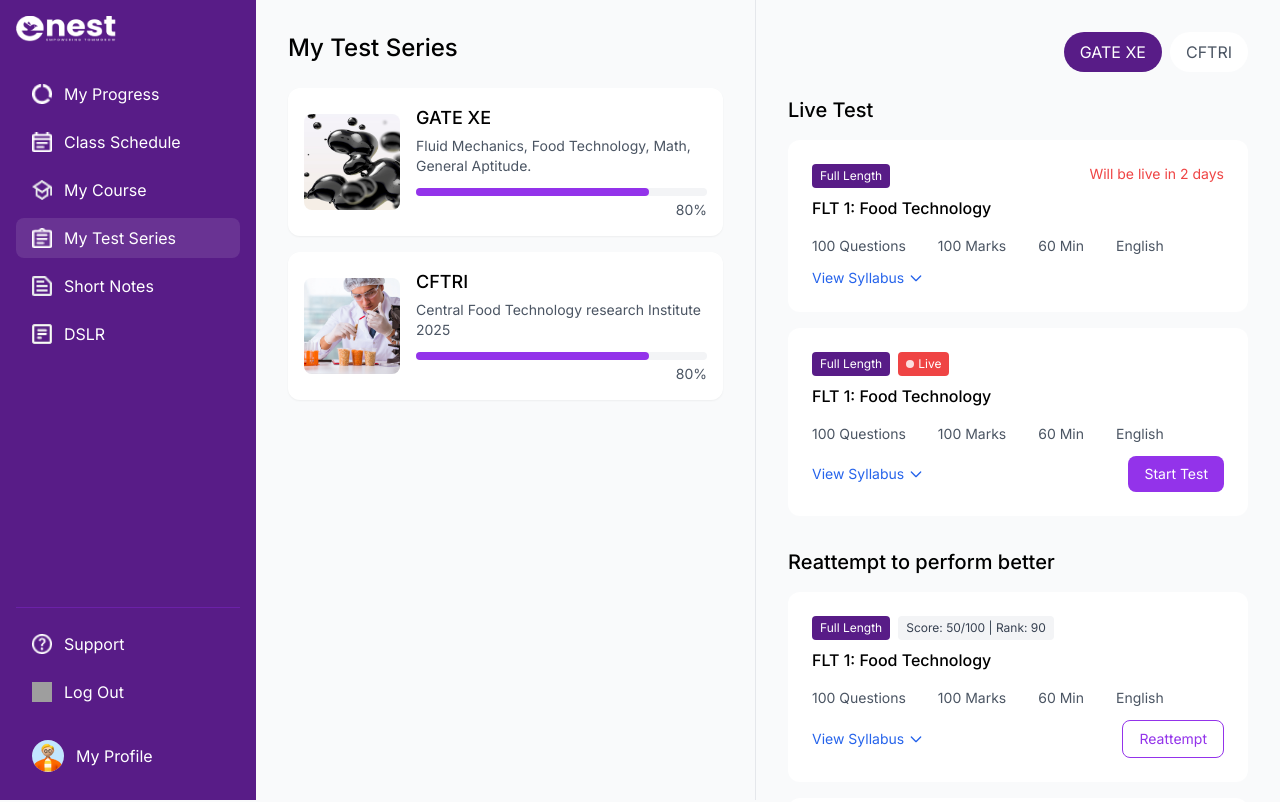
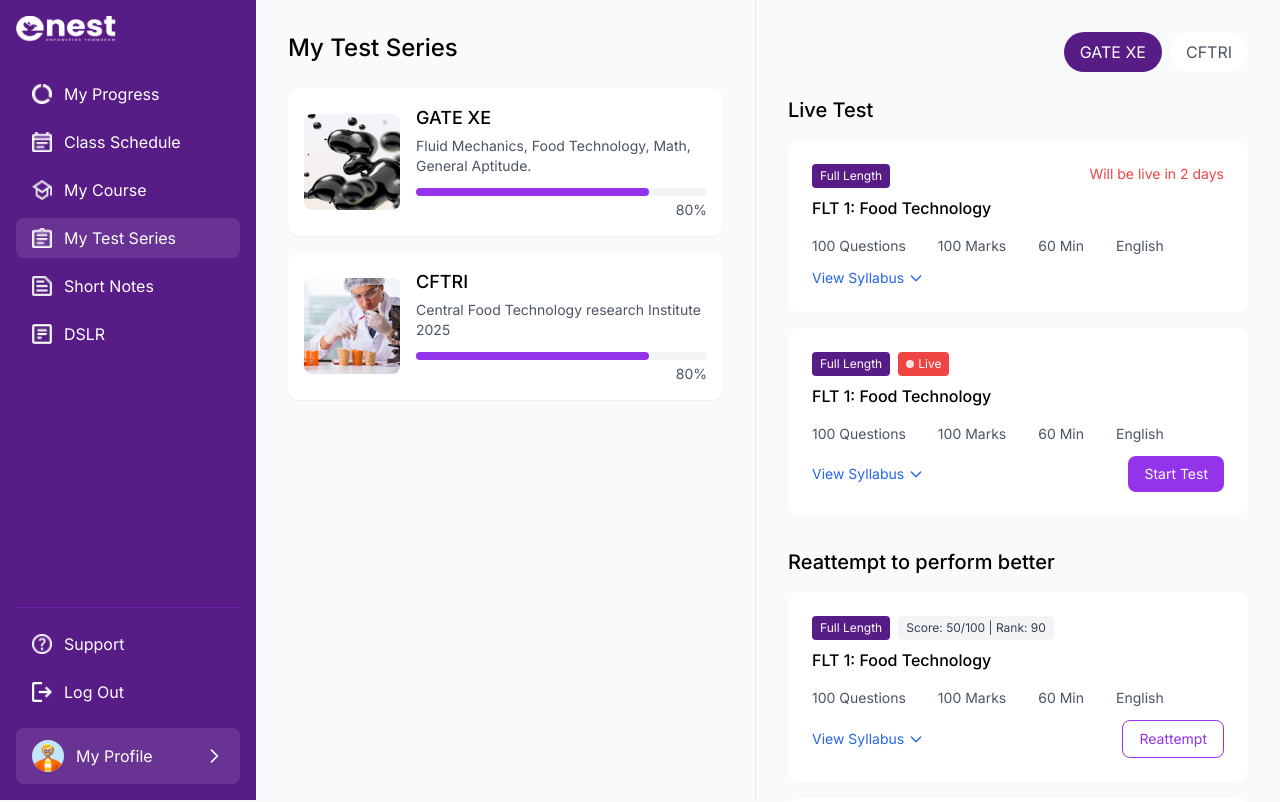
Before and after one commit to ThatRandomGuy09/Next-Assignment, a Next.js app: page / in a window 1280 px wide. Shown: the top 802 px of the page. Built offline with nearby package versions, Linux system fonts and the light colour scheme; grey boxes are pictures that could not be loaded.

Commit message:
[bugs]: Resolved Sidebar Designing Bugs

```diff
--- a/app/components/Sidebar.tsx
+++ b/app/components/Sidebar.tsx
@@ -3,6 +3,7 @@
 import Link from "next/link";
 import Image from "next/image";
 import { FC, useState } from "react";
+import { useRouter } from "next/navigation";
 
 interface MenuItem {
   title: string;
@@ -11,7 +12,9 @@
 }
 
 const Sidebar: FC = () => {
+  const router = useRouter();
   const [isMobileMenuOpen, setIsMobileMenuOpen] = useState(false);
+
   const menuItems: MenuItem[] = [
     { title: "My Progress", path: "/progress", icon: "/Vector.png" },
     { title: "Class Schedule", path: "/schedule", icon: "/Class.png" },
@@ -21,7 +24,10 @@
     { title: "DSLR", path: "/dslr", icon: "/DSLR.png" },
   ];
 
-  const currentPath = "/test-series";
+  const handleCourseClick = () => {
+    router.push("/course");
+    setIsMobileMenuOpen(false);
+  };
 
   return (
     <>
@@ -71,11 +77,26 @@
             <ul className="space-y-2">
               {menuItems.map((item) => (
                 <li key={item.title}>
+                  {item.title === "My Course" ? (
+                    <button
+                      onClick={handleCourseClick}
+                      className="w-full flex items-center gap-3 px-4 py-2 rounded-lg transition-colors hover:bg-white/10"
+                    >
+                      <Image
+                        src={item.icon}
+                        alt={item.title}
+                        width={20}
+                        height={20}
+                        className="w-5 h-5"
+                      />
+                      <span>{item.title}</span>
+                    </button>
+                  ) : (
                     <Link
                       href={item.path}
                       className={`flex items-center gap-3 px-4 py-2 rounded-lg transition-colors
                         ${
-                        item.path === currentPath
+                          item.title === "My Test Series"
                             ? "bg-[#FFFFFF1A]"
                             : "hover:bg-white/10"
                         }`}
@@ -90,6 +111,7 @@
                       />
                       <span>{item.title}</span>
                     </Link>
+                  )}
                 </li>
               ))}
             </ul>
@@ -120,7 +142,7 @@
                   onClick={() => setIsMobileMenuOpen(false)}
                 >
                   <Image
-                    src="/Logout.png"
+                    src="/Log.png"
                     alt="Logout"
                     width={20}
                     height={20}
@@ -135,9 +157,10 @@
           <div className="mt-4">
             <Link
               href="/profile"
-              className="flex items-center gap-3 px-4 py-3 rounded-lg hover:bg-purple-800 transition-colors"
+              className="flex items-center justify-between px-4 py-3 rounded-lg bg-[#FFFFFF1A] transition-colors"
               onClick={() => setIsMobileMenuOpen(false)}
             >
+              <div className="flex items-center gap-3">
                 <Image
                   src="/Profile.png"
                   alt="Profile"
@@ -146,6 +169,20 @@
                   className="w-8 h-8 rounded-full"
                 />
                 <span>My Profile</span>
+              </div>
+              <svg
+                className="w-5 h-5"
+                fill="none"
+                stroke="currentColor"
+                viewBox="0 0 24 24"
+              >
+                <path
+                  strokeLinecap="round"
+                  strokeLinejoin="round"
+                  strokeWidth={2}
+                  d="M9 5l7 7-7 7"
+                />
+              </svg>
             </Link>
           </div>
         </div>
```
Lines whose indentation alone changed are shown as unchanged.
